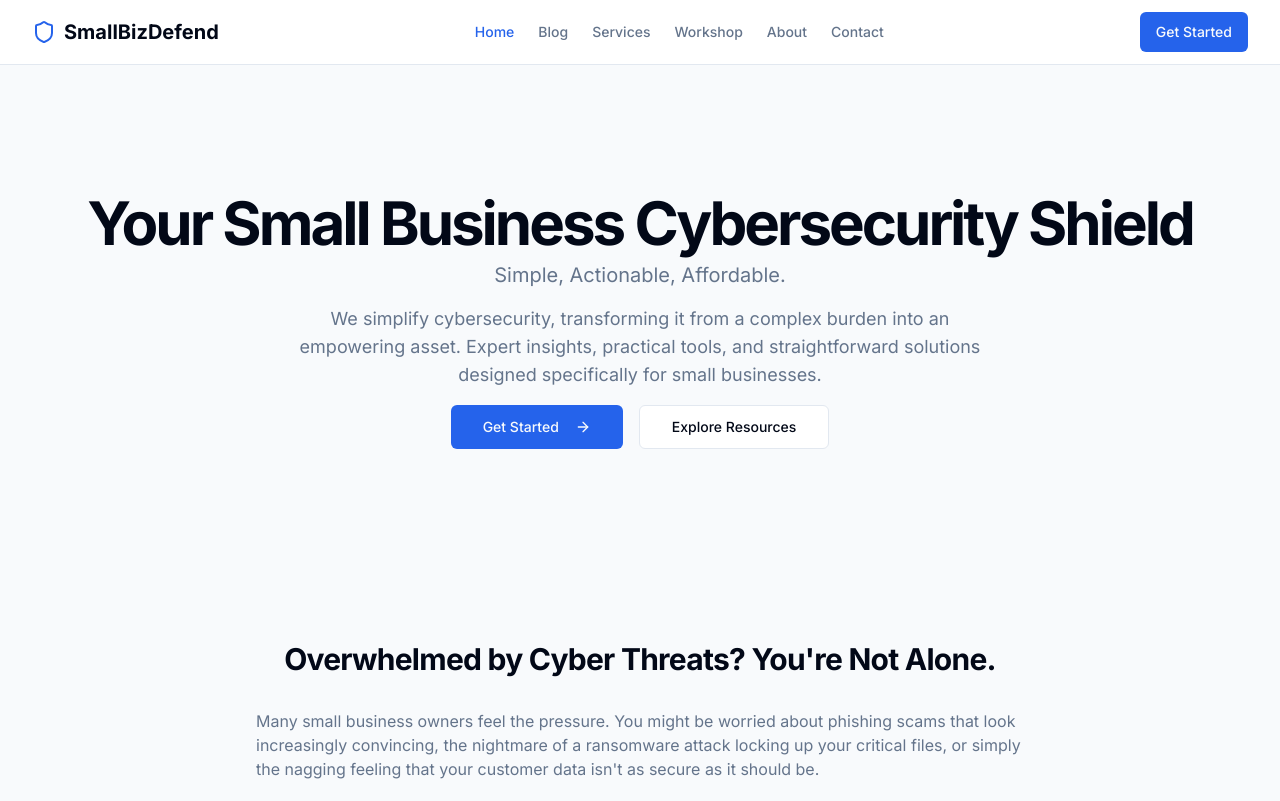
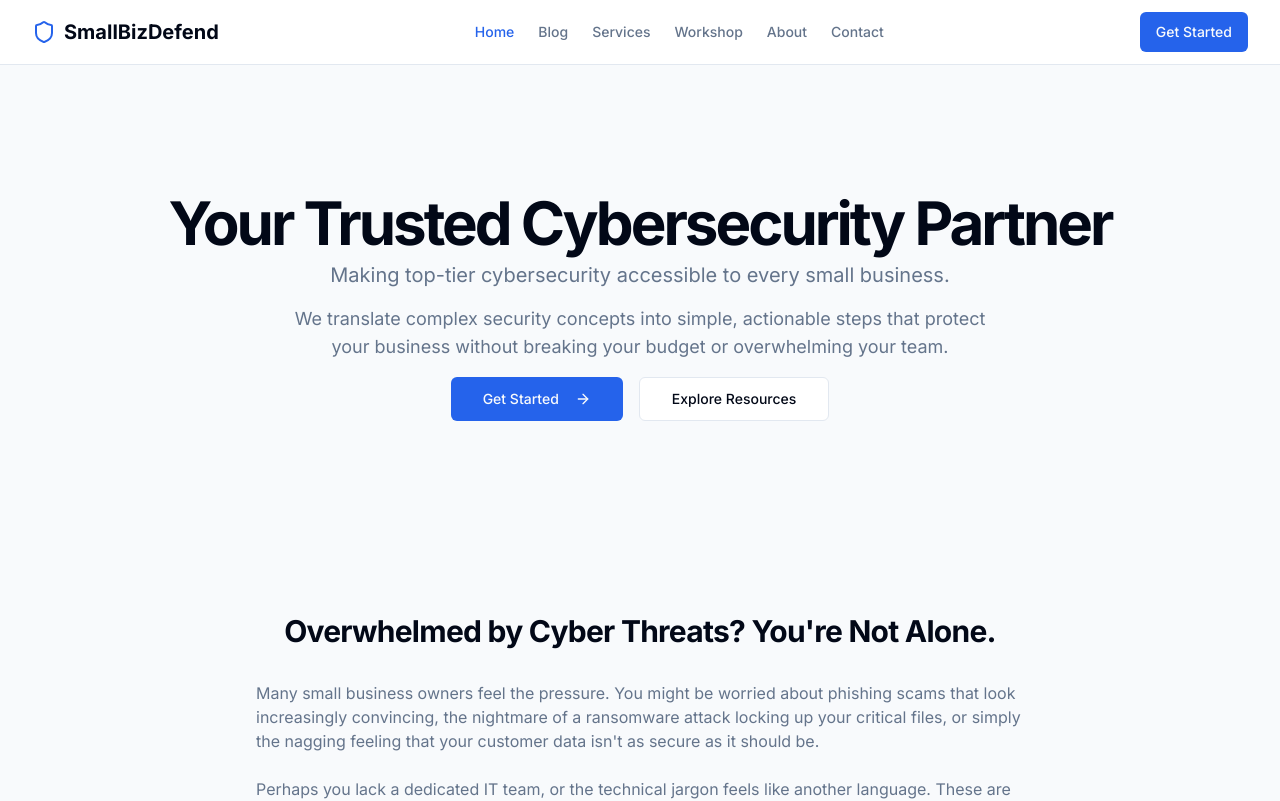
Before and after one commit to kramoto/smallbizdefend-website, a Next.js app: page / in a window 1280 px wide. Shown: the top 801 px of the page. Built offline with nearby package versions, Linux system fonts and the light colour scheme.

Commit message:
Update hero-section.tsx

```diff
--- a/components/hero-section.tsx
+++ b/components/hero-section.tsx
@@ -1,6 +1,6 @@
 import Link from "next/link"
 import { Button } from "@/components/ui/button"
-import { ArrowRight } from "lucide-react"
+import { ArrowRight } from 'lucide-react'
 
 export default function HeroSection() {
   return (
@@ -9,13 +9,15 @@ export default function HeroSection() {
         <div className="flex flex-col items-center space-y-4 text-center">
           <div className="space-y-2">
             <h1 className="text-3xl font-bold tracking-tighter sm:text-4xl md:text-5xl lg:text-6xl">
-              Your Small Business Cybersecurity Shield
+              Your Trusted Cybersecurity Partner
             </h1>
-            <p className="mx-auto max-w-[700px] text-muted-foreground md:text-xl">Simple, Actionable, Affordable.</p>
+            <p className="mx-auto max-w-[700px] text-muted-foreground md:text-xl">
+              Making top-tier cybersecurity accessible to every small business.
+            </p>
           </div>
           <p className="mx-auto max-w-[700px] text-muted-foreground md:text-lg">
-            We simplify cybersecurity, transforming it from a complex burden into an empowering asset. Expert insights,
-            practical tools, and straightforward solutions designed specifically for small businesses.
+            We translate complex security concepts into simple, actionable steps that protect your business without
+            breaking your budget or overwhelming your team.
           </p>
           <div className="flex flex-col sm:flex-row gap-4">
             <Button size="lg" asChild>
```
